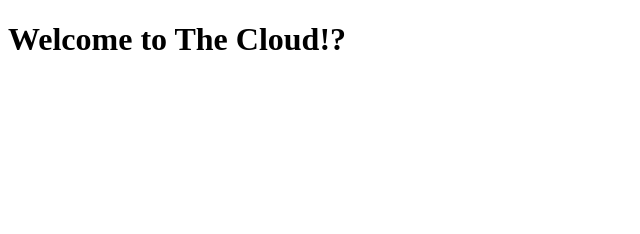
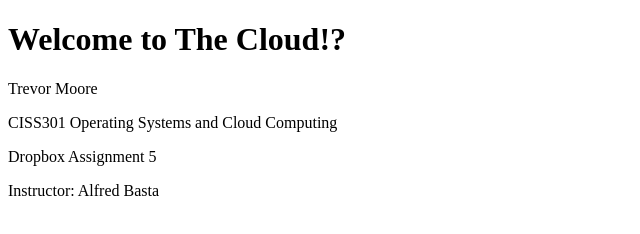
Before and after one commit to trevormooreg/MyBook, a plain HTML site: page index.html in a window 1280 px wide. Shown: the whole page, without its empty margins (0-640 px from the left). Drawn offline with Linux system fonts and the light colour scheme.

Commit message:
Update index.html

```diff
--- a/index.html
+++ b/index.html
@@ -6,5 +6,9 @@
   </head>
   <body>
     <h1> Welcome to The Cloud!?</h1>
+    <p>Trevor Moore</p>
+    <p>CISS301 Operating Systems and Cloud Computing</p>
+    <p>Dropbox Assignment 5</p>
+    <p>Instructor: Alfred Basta</p>
   </body>
 </html>
```
